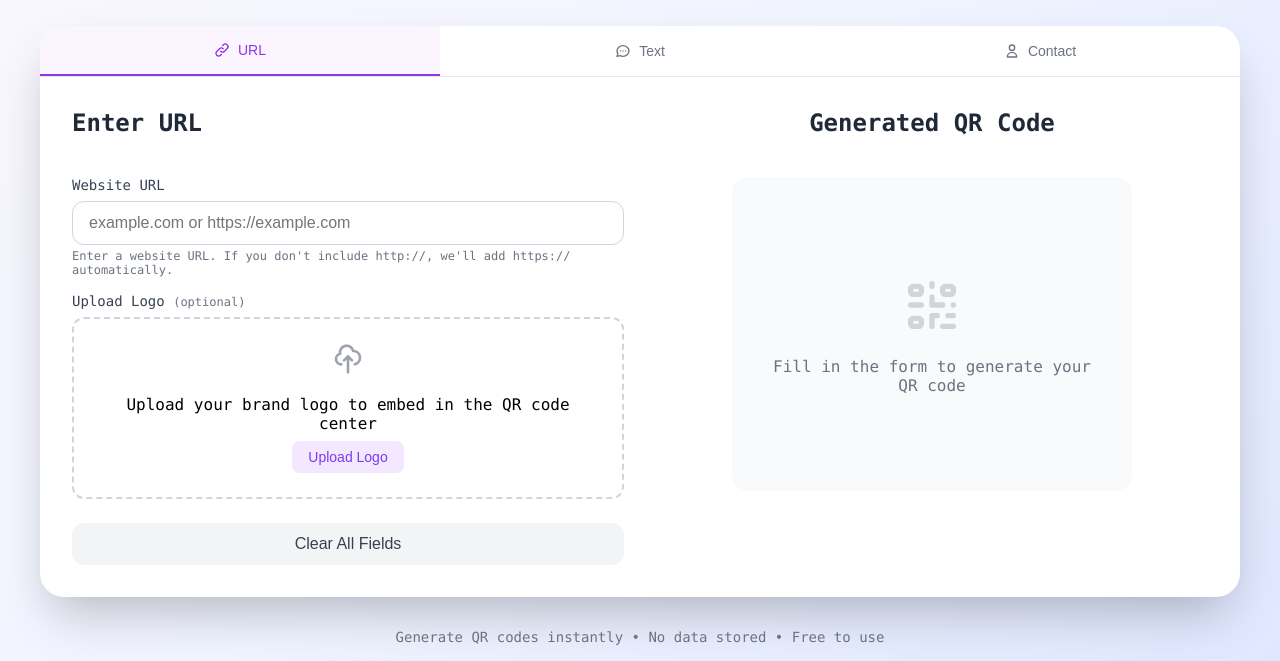
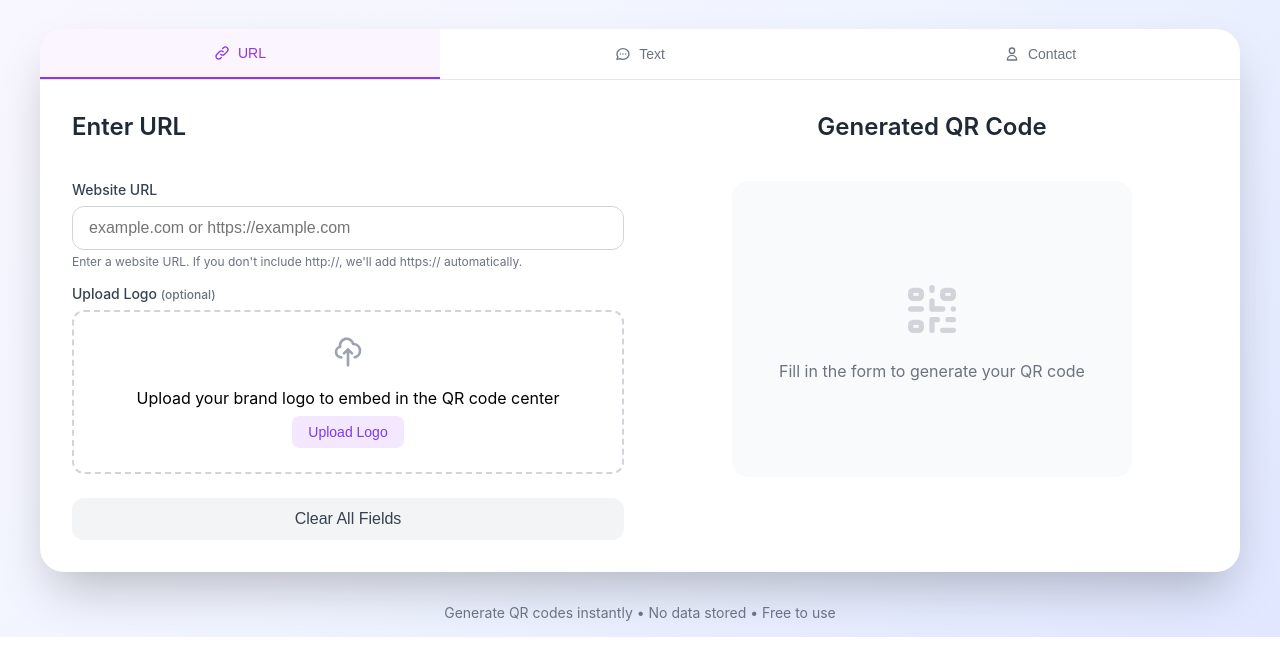
Before and after one commit to nainmade/qr-code-generator, a plain HTML site: page index.html in a window 1280 px wide. Shown: the part 177-838 px from the top of the page. After the commit the page ends 814 px from the top, so only its background shows below. Drawn offline with Linux system fonts and the light colour scheme.

Commit message:
Update index.html

```diff
--- a/index.html
+++ b/index.html
@@ -14,7 +14,7 @@
 
         body {
 
-          font-family: 'Menlo', -apple-system, BlinkMacSystemFont, Roboto, sans-serif;
+          font-family: 'SF Mono', -apple-system, BlinkMacSystemFont, Roboto, sans-serif;
             background: linear-gradient(135deg, #faf7ff 0%, #f0f4ff 50%, #e0e7ff 100%);
             min-height: 100vh;
             padding: 1rem;
```
